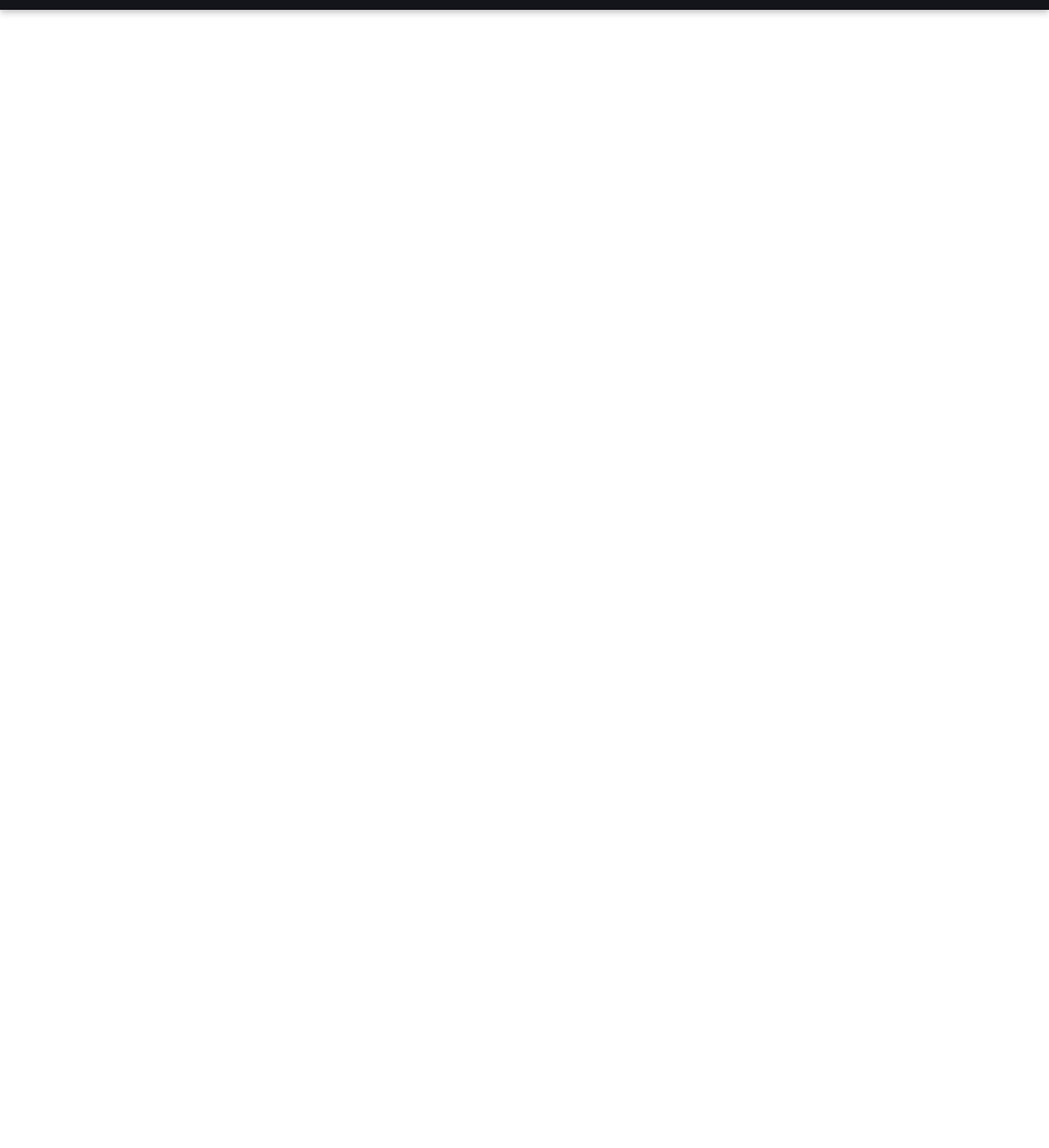
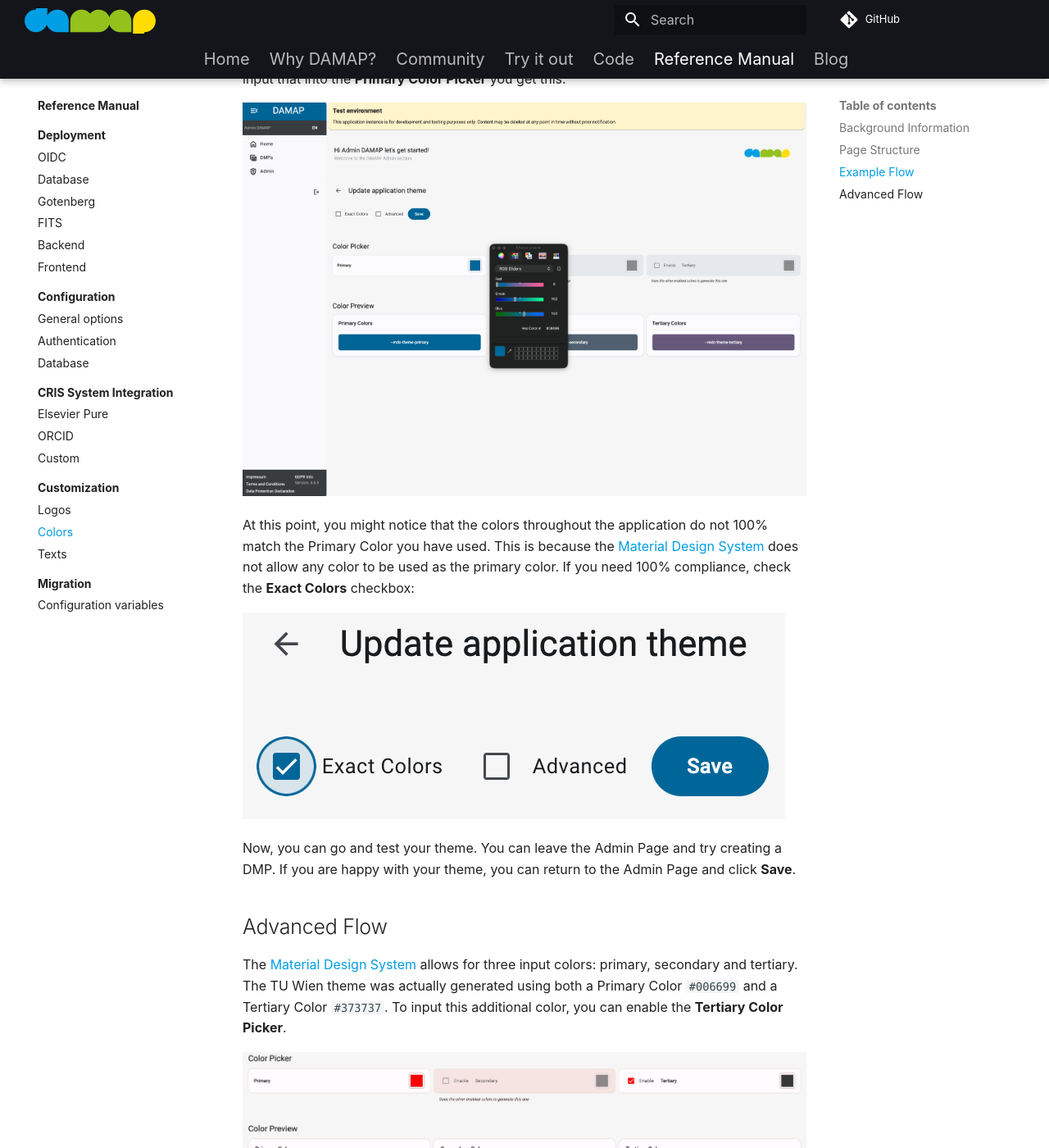
Before and after one commit to damap-org/damap-website, an MkDocs documentation site: the page built from docs/manual/customization/colors.md, in a window 1280 px wide and 1400 px high, scrolled down 1388 px. Shown: the whole window at 82% size. Built offline with MkDocs 1.6.1 and Material for MkDocs 9.7.7, drawn with Linux system fonts in a browser that asks for light colours; plug-ins that fetch from the network failed and are left out; some of the changed text lies outside the part shown.

Commit message:
Add admin documentation for customizing colors

```diff
--- a/docs/manual/customization/colors.md
+++ b/docs/manual/customization/colors.md
@@ -4,4 +4,56 @@ title: Customizing colors
 
 # Customizing colors
 
-Color customizations *require* a rebuild of the DAMAP frontend. You can change the colors in [`apps/damap-frontend/src/themes/custom-palettes.scss`](https://github.com/damap-org/damap-frontend/blob/next/apps/damap-frontend/src/themes/custom-palettes.scss) in the frontend code and recompile the frontend from source.
+DAMAP provides a built-in theme customization interface that allows administrators to customize colors at runtime through the Admin Page → Theme Page.
+
+## Background Information
+
+The [Material Design System](https://m3.material.io/styles/color/system/how-the-system-works) is implemented under the hood to generate the entire color palette from just a few input colors.
+
+For example, choosing green: ![Green Color Palette](../colors-media/algorithm.png)
+
+## Page Structure
+
+The page is divided into two parts: **Color Pickers** and **Color Previews**:
+
+![Page Structure](../colors-media/page.png)
+
+Clicking on a color picker allows you to input your institution's color:
+
+<div style="display: flex;">
+    <img src="../colors-media/input.png" style="width: 30%">
+    <p style="display: flex; justify-content: center; align-items: center; width: 5%">
+        or
+    </p>
+    <img src="../colors-media/input2.png" style="width: 30%">
+    <p style="display: flex; justify-content: center; align-items: center; width: 5%">
+        or
+    </p>
+    <img src="../colors-media/input3.png" style="width: 30%">
+</div>
+
+_Color picker depends on your browser, yours might look different. Most of them also have a button to toggle the Color Code type (RGB vs HEX vs CYMK)_
+
+## Example Flow
+
+Let's customize the page for TU Wien. The primary color of TU Wien is `#006699`, so if you input that into the **Primary Color Picker** you get this:
+
+![TU Wien Theme](../colors-media/tuwien1.png)
+
+At this point, you might notice that the colors throughout the application do not 100% match the Primary Color you have used. This is because the [Material Design System](https://m3.material.io/styles/color/system/how-the-system-works) does not allow any color to be used as the primary color. If you need 100% compliance, check the **Exact Colors** checkbox:
+
+![Exact Colors Checkbox](../colors-media/checkbox.png)
+
+Now, you can go and test your theme. You can leave the Admin Page and try creating a DMP. If you are happy with your theme, you can return to the Admin Page and click **Save**.
+
+## Advanced Flow
+
+The [Material Design System](https://m3.material.io/styles/color/system/how-the-system-works) allows for three input colors: primary, secondary and tertiary. The TU Wien theme was actually generated using both a Primary Color `#006699` and a Tertiary Color `#373737`. To input this additional color, you can enable the **Tertiary Color Picker**.
+
+![Tertiary Color Picker](../colors-media/tertiary.png)
+
+For even more color pickers (which have a subtle effect on the application), you can enable the **Advanced** checkbox:
+
+![Advanced Color Pickers](../colors-media/advanced.png)
+
+Again, make sure to save your theme if you are happy with it.
```
Also changed, not shown: docs/manual/customization/colors-media/advanced.png (added), docs/manual/customization/colors-media/algorithm.png (added), docs/manual/customization/colors-media/checkbox.png (added), docs/manual/customization/colors-media/input.png (added), docs/manual/customization/colors-media/input2.png (added), docs/manual/customization/colors-media/input3.png (added), docs/manual/customization/colors-media/page.png (added), docs/manual/customization/colors-media/tertiary.png (added), docs/manual/customization/colors-media/tuwien1.png (added).
